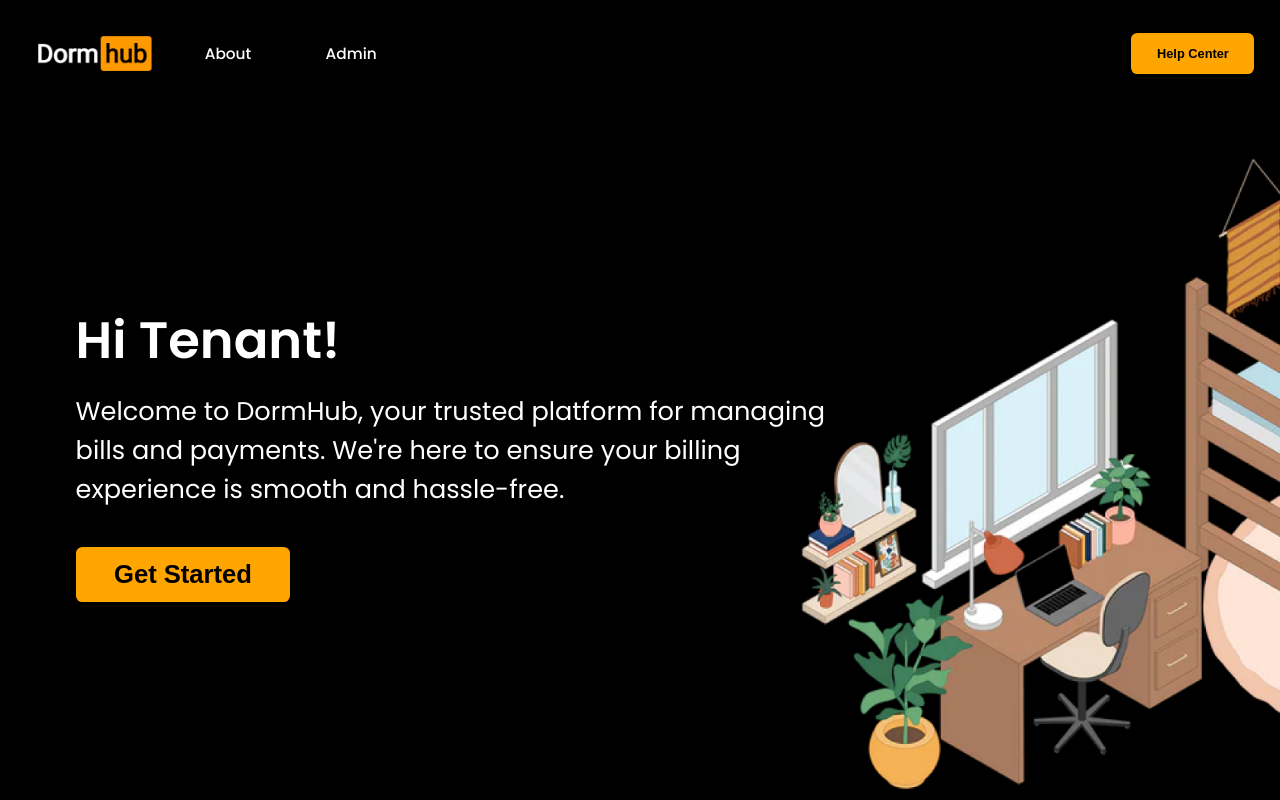
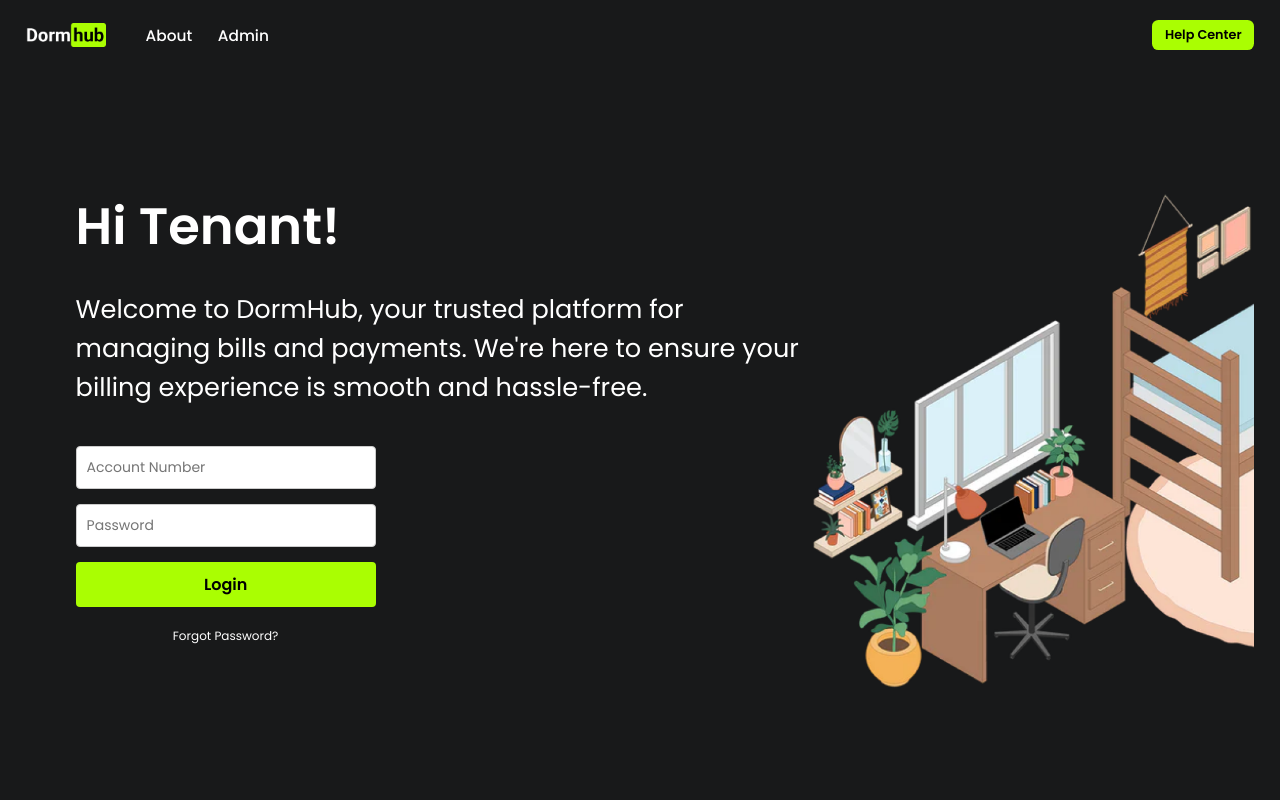
Before and after one commit to jirosmokes/condo-billing-sys, a PHP site: page /landing-page.php in a window 1280 px wide. Run offline with PHP 8.4, Linux system fonts and the light colour scheme.

Commit message:
Merging: landing-page.php and user-login.php,  Update: Sidebar.php and css

```diff
--- a/admin-side/admin-room-selection.php
+++ b/admin-side/admin-room-selection.php
@@ -4,7 +4,7 @@
     <meta charset="UTF-8">
     <meta name="viewport" content="width=device-width, initial-scale=1.0">
 
-    <link rel="stylesheet" href="../admin-style/admin-room-selection.css">
+    <link rel="stylesheet" href="../admin-style/admin-room-selection.css?v=<?php echo time(); ?>">
 
     <link rel="stylesheet" href="https://cdnjs.cloudflare.com/ajax/libs/font-awesome/6.5.2/css/all.min.css" integrity="sha512-SnH5WK+bZxgPHs44uWIX+LLJAJ9/2PkPKZ5QiAj6Ta86w+fsb2TkcmfRyVX3pBnMFcV7oQPJkl9QevSCWr3W6A==" crossorigin="anonymous" referrerpolicy="no-referrer" />
 
--- a/landing-page.css
+++ b/landing-page.css
@@ -1,41 +1,54 @@
-html, body {
+* {
+	margin: 0;
+	padding: 0;
+	box-sizing: border-box;
+	font-family: "Poppins", sans-serif;
+}
+
+body {
 	margin: 0;
 	padding: 0;
 	height: 100%;
-    font-family: 'Poppins', sans-serif;
-    background-color: #000;
+	background-color: rgb(24, 25, 26);
 	color: #fff;
-    overflow: hidden; /* Prevent scrolling */
+	overflow: hidden;
 }
 
 header {
 	display: flex;
 	justify-content: space-between;
 	align-items: center;
-    padding: 2vw;
-    background-color: #000;
-    box-sizing: border-box; /* Ensure padding does not cause overflow */
+	padding: 10px 2vw;
+	background-color: rgb(24, 25, 26);
+	box-sizing: border-box;
+	height: 70px;
 }
 
 .logo {
-    width: 10.5vw;
+	width: 80px;
 	max-width: 180px;
+}
+
+nav {
+	margin-left: 40px;
+	display: flex;
+	gap: 2vw;
+	flex: 1;
+	justify-content: left;
 }
 
 nav a {
 	color: #fff;
-    margin: 0 -25vw;
 	text-decoration: none;
 	font-size: 1.2vw;
 	font-weight: 500;
-    margin-right: 390px;
 }
 
 .help-center {
-    background-color: #ffa500;
+	background-color: rgb(170, 254, 2);
 	color: #000;
 	border: none;
-    padding: 1vw 2vw;
+	padding: 0.5vw 1vw;
 	cursor: pointer;
 	border-radius: 0.5vw;
 	font-size: 1vw;
@@ -46,11 +59,11 @@ main {
 	display: flex;
 	flex-direction: column;
 	align-items: center;
-    justify-content: center; /* Center content vertically */
-    height: calc(100vh - 80px); /* Adjust height to fit within viewport, accounting for header height */
+	justify-content: center;
+	height: calc(100vh - 70px);
 	padding: 2vw;
 	text-align: center;
-    box-sizing: border-box; /* Ensure padding does not cause overflow */
+	box-sizing: border-box;
 }
 
 @media (min-width: 768px) {
@@ -58,13 +71,13 @@ main {
 		flex-direction: row;
 		justify-content: space-between;
 		text-align: left;
-        margin-left:50px;
+		margin-left: 50px;
 	}
 }
 
 .content {
 	max-width: 60vw;
-    margin-bottom: 5vw;
+	margin-bottom: 2vw;
 }
 
 .content h1 {
@@ -77,28 +90,110 @@ main {
 	font-size: 2vw;
 	font-weight: 400;
 	margin-bottom: 3vw;
-    margin-top: -1vw;
 }
 
-.sign-in {
-    background-color: #ffa500;
+.inside-container {
+	text-align: center;
+}
+
+.login-form {
+	width: 100%;
+	max-width: 300px;
+}
+
+.form-group {
+	margin-bottom: 15px;
+}
+
+.form-group input {
+	width: 100%;
+	padding: 10px;
+	border: 1px solid #ccc;
+	border-radius: 4px;
+	font-size: 14px;
+}
+
+.form-group button {
+	width: 100%;
+	padding: 10px;
+	background-color: rgb(170, 254, 2);
 	color: #000;
 	border: none;
-    padding: 1vw 3vw;
+	border-radius: 4px;
+	font-size: 16px;
 	cursor: pointer;
-    font-size: 2vw;
 	font-weight: 600;
-    border-radius: 0.5vw;
+}
+
+.form-group button:hover {
+	background-color: rgb(187, 249, 64);
+}
+
+.forgot {
+	text-align: center;
+	margin-bottom: 10px;
+}
+
+.forgot small a {
+	color: #ffffff;
+	text-decoration: none;
+	font-size: 12px;
 }
 
 .image-container {
-    max-width: 100%;
 	display: flex;
 	justify-content: center;
+	align-items: center;
+	width: 100%;
 }
 
 .image-container img {
-    max-width: 140%;
+	width: 100%;
+	max-width: 500px;
 	height: auto;
-    margin-right:-60px;
 }
+
+@media (max-width: 768px) {
+	nav {
+		flex-direction: column;
+		align-items: center;
+		gap: 10px;
+		margin-left: 0;
+	}
+
+	nav a {
+		font-size: 4vw;
+	}
+
+	.help-center {
+		font-size: 3vw;
+		padding: 1vw 2vw;
+	}
+
+	main {
+		padding: 4vw;
+	}
+
+	.content h1 {
+		font-size: 6vw;
+	}
+
+	.welcome-text {
+		font-size: 4vw;
+	}
+
+	.login-form {
+		width: 80%;
+		max-width: 250px;
+	}
+
+	.form-group input,
+	.form-group button {
+		font-size: 4vw;
+		padding: 8px;
+	}
+
+	.form-group button {
+		padding: 12px;
+	}
+}
--- a/landing-page.php
+++ b/landing-page.php
@@ -5,14 +5,14 @@
     <meta name="viewport" content="width=device-width, initial-scale=1.0">
     <title>Welcome to DormHub</title>
     <link href="https://fonts.googleapis.com/css2?family=Poppins:wght@400;500;600&display=swap" rel="stylesheet">
-    <link rel="stylesheet" href="landing-page.css">
+    <link rel="stylesheet" href="landing-page.css?v=<?php echo time(); ?>">
 </head>
 <body>
     <header>
-        <img src="images/dorm-hub-logo-2.png" alt="DormHub Logo" class="logo">
+        <img src="images/dorm-hub-logo-official.png" alt="DormHub Logo" class="logo">
         <nav>
             <a href="#">About</a>
-            <a href="#">Admin</a>
+            <a href="admin-side/admin-landing.php">Admin</a>
         </nav>
         <button class="help-center">Help Center</button>
     </header>
@@ -20,9 +20,22 @@
         <div class="content">
             <h1>Hi Tenant!</h1>
             <p class="welcome-text">Welcome to DormHub, your trusted platform for managing bills and payments. We're here to ensure your billing experience is smooth and hassle-free.</p>
-           <a href="user-side/user-login.php">
-            <button class="sign-in">Get Started</button>
-            </a>
+            <div class="inside-container">
+                <form class="login-form" action="/login" method="POST">
+                    <div class="form-group">
+                        <input type="email" id="email" name="email" placeholder="Account Number" required>
+                    </div>
+                    <div class="form-group">
+                        <input type="password" id="password" name="password" placeholder="Password" required>
+                    </div>
+                    <div class="form-group">
+                        <button type="submit">Login</button>
+                    </div>
+                    <div class="forgot">
+                        <small><a href="#">Forgot Password?</a></small>
+                    </div>
+                </form>
+            </div>
         </div>
         <div class="image-container">
             <img src="images/background-1.png" alt="Dorm Room Illustration">
```
Also changed, not shown: admin-style/admin-room-selection.css (+54 -6 lines), user-side/user-login.php (deleted, +0 -38 lines), user-side/user-sidebar.php (+11 -13 lines), user-style/user-login.css (deleted, +0 -115 lines), user-style/user-sidebar.css (+33 -30 lines), images/dorm-hub-logo-2.png (deleted), images/dorm-hub-logo-official.png (added), images/dorm-hub-logo.png (deleted). Lines whose indentation alone changed are shown as unchanged.
